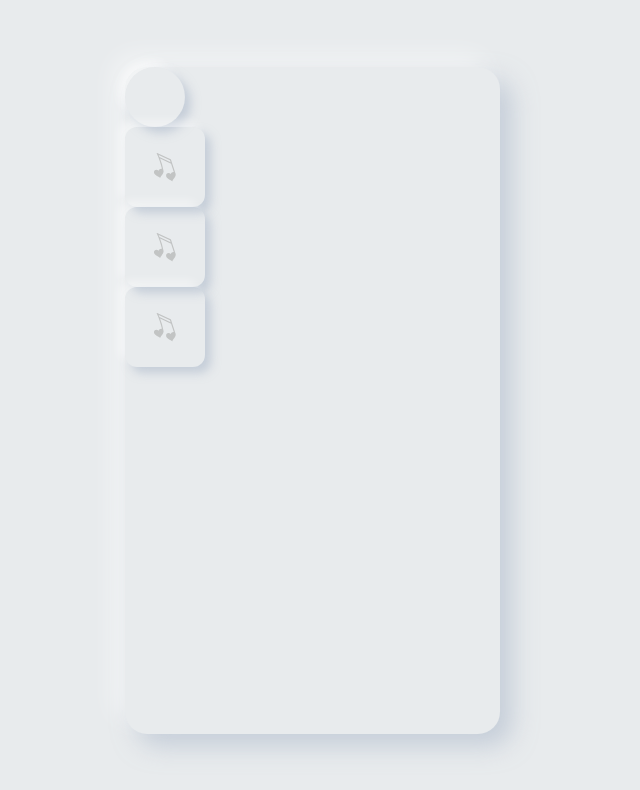
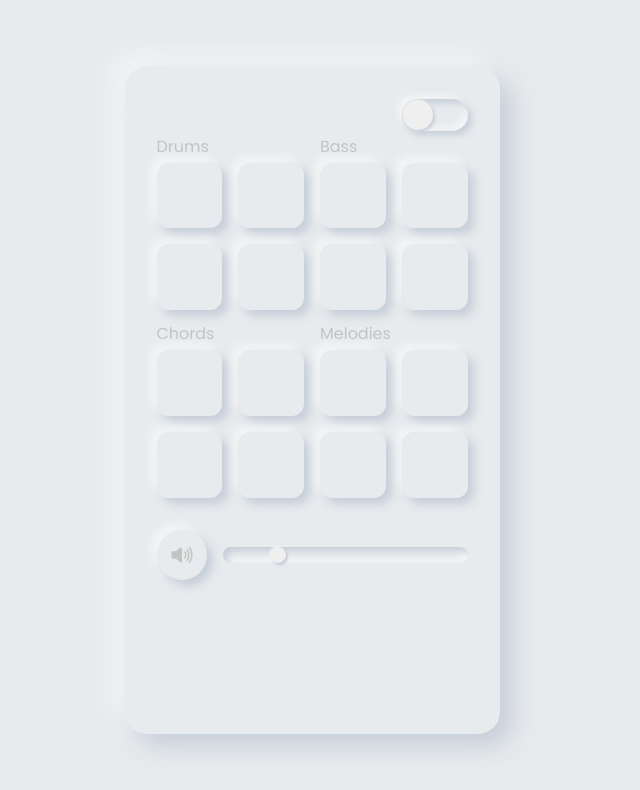
Before and after one commit to haileychoi15/digital-studio, a React (Create React App) app: page /#/experiment2 in a window 1280 px wide. Shown: the top 790 px of the page, without its empty margins (328-968 px from the left). Built offline with nearby package versions, Linux system fonts and the light colour scheme.

Commit message:
experiment2 instrucments and volume controller

```diff
--- /dev/null
+++ b/src/components/Instrucment.js
@@ -0,0 +1,90 @@
+import React from 'react';
+import styled, { css } from 'styled-components';
+
+const Container = styled.div`
+    max-width: 50%;
+    &:nth-child(2n-1) {
+        padding-right: 0.5rem;
+    }
+    &:nth-child(2n) {
+        padding-left: 0.5rem;
+    }
+`;
+
+const ButtonList = styled.ul`
+    display: flex;
+    flex-wrap: wrap;
+    justify-content: space-between;
+    width: 100%;
+`;
+
+const Name = styled.h2`
+    font-size: 1rem;
+    font-weight: 400;
+
+    margin-bottom: 0.5rem;
+`;
+
+const Label = styled.label`
+    position: absolute;
+    display: block;
+    width: 100%;
+    height: 100%;
+`;
+
+const SquareButton = styled.div`
+    position: relative;
+    display: flex;
+    justify-content: center;
+    align-items: center;
+    border: none;
+    border-radius: 12px;
+    font-size: 2rem;
+    box-shadow: 6px 6px 10px 0 rgba(163, 177, 198, 0.5),
+        -6px -6px 10px 0 rgba(255, 255, 255, 0.5);
+    color: inherit;
+    background-color: inherit;
+    transition: all 250ms;
+    overflow: clip;
+
+    ${({ buttonWidth }) => buttonWidth && css`
+        width: ${buttonWidth}px;
+        height: ${buttonWidth}px;
+    `}
+
+    ${({ checked }) => checked && css`
+        box-shadow: inset 6px 6px 10px 0 rgba(163, 177, 198, 0.5),
+            inset -6px -6px 10px 0 rgba(255, 255, 255, 0.5);
+    `}
+
+    &:first-child {
+        margin-bottom: 1rem;
+    }
+`;
+
+function Instrucment({ InstrucmentList, name, selected, setSelected, buttonWidth }) {
+
+    const handleOnChange = (checked, value) => {
+        checked ? setSelected('') : setSelected(value);
+    };
+
+    return (
+        <Container>
+            <Name>{`${name}`}</Name>
+            <ButtonList>
+                {InstrucmentList.map((item, index) =>
+                    <li key={index}>
+                        <SquareButton buttonWidth={buttonWidth} checked={selected === item.value}>
+                            {/* <item.icon /> */}
+                            <Label htmlFor={item.key}>
+                                <input type="checkbox" id={item.key} name={name} value={selected} checked={selected === item.value} onChange={() => handleOnChange(selected === item.value, item.value)} />
+                            </Label>
+                        </SquareButton>
+                    </li>
+                )}
+            </ButtonList>
+        </Container>
+    )
+}
+
+export default Instrucment
--- a/src/views/Experiment2.js
+++ b/src/views/Experiment2.js
@@ -1,7 +1,10 @@
 import React, { useState, useEffect, useRef } from 'react';
 import styled, { css } from 'styled-components';
-import * as Tone from 'tone';
-import { GiLoveSong } from 'react-icons/gi';
+//import * as Tone from 'tone';
+import { useEventListener } from 'hooks/useEventListener';
+import { GiGuitarBassHead, GiDrum } from 'react-icons/gi';
+import { IoVolumeHigh, IoVolumeMute } from 'react-icons/io5';
+import Instrucment from 'components/Instrucment';
 
 const Container = styled.div`
     display: flex;
@@ -9,14 +12,14 @@ const Container = styled.div`
     align-items: center;
     width: 100vw;
     height: 100vh;
-    font-family: 'Lora', serif;
-    font-size: 1.2rem;
+    //font-family: 'Lora', serif;
+    font-size: 1rem;
     font-weight: 400;
-    color: #fff;
+    color: #c2c4c4;
     background-color: #e8ebed;
     overflow: hidden;
 
-    input {
+    input[type=checkbox] {
         position: absolute;
         top: 50%;
         left: 50%;
@@ -24,12 +27,110 @@ const Container = styled.div`
         z-index: -100;
         opacity: 0;
     }
+
+    input[type=range] {
+    -webkit-appearance: none;
+    width: 100%;
+    height: 100%;
+    border-radius: 22px;
+    background: none;
+    cursor: pointer;
+    transition: all 450ms ease-in;
+  }
+
+  input[type=range]:focus {
+    outline: none;
+  }
+
+  input[type=range]::-webkit-slider-thumb{
+    -webkit-appearance: none;
+    width: 16px;
+    height: 16px;
+    background: #efefef;
+    border: 1px solid #efefef;
+    border-radius:50%;
+    cursor: pointer;
+
+    box-shadow: 2px 2px 2px 0 rgba(163, 177, 198, 0.5),
+             -1px -1px 2px 0 rgba(255, 255, 255, 0.5);
+  }
+
+  input[type=range]::-moz-range-thumb{
+    -webkit-appearance: none;
+    width: 16px;
+    height: 16px;
+    background: #efefef;
+    border: 1px solid #efefef;
+    border-radius:50%;
+    cursor: pointer;
+
+    box-shadow: 2px 2px 2px 0 rgba(163, 177, 198, 0.5),
+             -1px -1px 2px 0 rgba(255, 255, 255, 0.5);
+  }
+`;
+
+const OnOffButton = styled.button`
+    display: block;
+    position: relative;
+    width: 66px;
+    height: 32px;
+    border: none;
+    //border: 1px solid #e8ebed;
+    border-radius: 20px;
+    background: none;
+    box-shadow: inset 4px 4px 6px 0 rgba(163, 177, 198, 0.5),
+            inset -4px -4px 6px 0 rgba(255, 255, 255, 0.5),
+             4px 4px 6px 0 rgba(163, 177, 198, 0.5),
+             -4px -4px 6px 0 rgba(255, 255, 255, 0.5);
+    overflow: hidden;
+
+    margin-left: auto;
+    margin-right: 0;
+    margin-bottom: 0.5rem;
+`;
+
+const OnOffBackground = styled.div`
+     position: absolute;
+     top: 0;
+     left: 0;
+     width: 0;
+     height: 100%;
+     border-radius: 20px;
+     background-color: #a6e7ff;
+     box-shadow: inset 4px 4px 6px 0 rgba(163, 177, 198, 0.5),
+            inset -4px -4px 6px 0 rgba(255, 255, 255, 0.5);
+    transition: all 250ms ease-in;
+
+    ${({ isOn }) => isOn && css`
+        width: 100%;
+    `}
+`;
+
+const CircleButton = styled.div`
+    position: absolute;
+    width: 30px;
+    height: 30px;
+    top: 1px;
+    left: 1px;
+    border: none;
+    border-radius: 50%;
+    background-color: #efefef;
+    box-shadow: 2px 2px 3px 0 rgba(163, 177, 198, 0.5),
+             -2px -2px 3px 0 rgba(255, 255, 255, 0.5);
+    transform: translateX(0);
+    transition: all 200ms ease-in;
+
+    ${({ isOn }) => isOn && css`
+        transform: translateX(calc(63px - 30px));
+        box-shadow: 2px 2px 3px 0 rgba(163, 177, 198, 0.5);
+    `}
 `;
 
 const Mobile = styled.div`
     position: relative;
     width: 100%;
     height: 100%;
+    padding: 2rem;
     box-shadow: 12px 12px 24px 0 rgba(163, 177, 198, 0.5),
         -12px -12px 24px 0 rgba(255, 255, 255, 0.5);
 
@@ -40,134 +141,275 @@ const Mobile = styled.div`
     }
 `;
 
-const Label = styled.label`
-    position: absolute;
-    display: block;
-    width: 100%;
-    height: 100%;
+const AnimatedRing = styled.div`
+  position: relative;
+  background: none;
+  width: 140px;
+  height: 140px;
+  overflow: hidden;
+  display:flex;
+  justify-content: center;
+  align-items: center;
+  border-radius: 50%;
 `;
 
-const SquareButton = styled.div`
-    position: relative;
+const OuterRing = styled.div`
+  width: 100%;
+  height: 100%;
+  background-image: linear-gradient(135deg, #FEED07 0%, #FE6A50 5%, #ED00AA 15%, #2FE3FE 50%, #8900FF 100%);
+  border-radius: 50%;
+  box-shadow:
+   20px 20px 60px #bebebe,
+   -20px -20px 60px #ffffff;
+
+  animation-duration: 2s;
+  animation-name: rotate;
+  animation-iteration-count: infinite;
+
+  @keyframes rotate {
+    0% {transform:rotate(0deg);}
+    100% {transform:rotate(360deg);}
+  }
+`;
+
+const InnerRing = styled.div`
+  position: absolute;
+  top: 50%;
+  left: 50%;
+  transform: translate(-50%, -50%);
+  height: calc(100% - 10px);
+  width: calc(100% - 10px);
+  background: linear-gradient(125deg, #fff, #cfcfcf);
+  border-radius: 50%;
+`;
+
+const RoundButton = styled.div`
     display: flex;
     justify-content: center;
     align-items: center;
-    width: 80px;
-    height: 80px;
-    border: none;
-    border-radius: 12px;
-    font-size: 2rem;
-    box-shadow: 6px 6px 10px 0 rgba(163, 177, 198, 0.5),
-        -6px -6px 10px 0 rgba(255, 255, 255, 0.5);
-    color: #c2c4c4;
-    background-color: inherit;
-    transition: all 250ms;
-    overflow: clip;
-
-    ${({ checked }) => checked && css`
-        box-shadow: inset 6px 6px 10px 0 rgba(163, 177, 198, 0.5),
-            inset -6px -6px 10px 0 rgba(255, 255, 255, 0.5);
-    `}
-`;
-
-const RoundButton = styled.div`
-    width: 60px;
-    height: 60px;
+    width: 50px;
+    height: 50px;
     border: none;
     border-radius: 50%;
+    font-size: 1.5rem;
     box-shadow: 6px 6px 10px 0 rgba(163, 177, 198, 0.5),
         -6px -6px 10px 0 rgba(255, 255, 255, 0.5);
     color: inherit;
     background-color: inherit;
     transition: all 250ms;
 
-    ${({ checked }) => checked && css`
+    &:active {
         box-shadow: inset 6px 6px 10px 0 rgba(163, 177, 198, 0.5),
             inset -6px -6px 10px 0 rgba(255, 255, 255, 0.5);
+    }
+
+    margin-right: 1rem;
+
+    ${({ size }) => size === 'big' && css`
+        width: 140px;
+        height: 140px;
     `}
+`;
+
+const InstrucmentSection = styled.section`
+    display: flex;
+    flex-wrap: wrap;
+
+    margin-bottom: 1rem;
+`;
+
+const VolumeSection = styled.section`
+    display: flex;
+    justify-content: space-between;
+    align-items: center;
+`;
+
+const VolumeController = styled.div`
+    position: relative;
+    display: flex;
+    justify-content: center;
+    align-items: center;
+    flex-grow: 1;
+    width: 242px;
+    height: 16px;
+    border-radius: 20px;
+    box-shadow: inset 4px 4px 6px 0 rgba(163, 177, 198, 0.5),
+            inset -4px -4px 6px 0 rgba(255, 255, 255, 0.5);
+    background: none;
 `;
 
 function Experiment2() {
 
-    // const synth = new Tone.PolySynth(Tone.Synth).toDestination();
-    // const now = Tone.now();
+    const mobile = useRef();
 
-    const synth = useRef(null);
-    const loop = useRef(null);
+    const [isOn, setIsOn] = useState(false);
+    const [isMute, setIsMute] = useState(false);
+    const [volume, setVolume] = useState(20);
+    const [buttonWidth, setButtonWidth] = useState(0);
+    const [drumSelected, setDrumSelected] = useState('');
+    const [bassSelected, setBassSelected] = useState('');
+    const [chordSelected, setChordSelected] = useState('');
+    const [melodySelected, setMelodySelected] = useState('');
 
-    const [checked, setChecked] = useState(
-        new Array([0,0,0,0].length).fill(false)
-    );
+    const handleVolumeChange = (e) => {
+        const { target: { value } } = e;
+        Number(value) === 0 ? setIsMute(true) : setIsMute(false);
+        setVolume(value);
+    }
 
-    const handleOnClick = (index) => {
-        if (!checked[index]) {
-            loop.current = new Tone.Loop(song, '4n');
-            synth.current = new Tone.MembraneSynth().toDestination();
+    const handlVolumeClick = () => {
+        isMute ? setVolume(20) : setVolume(0);
+        setIsMute((prev) => !prev);
+    }
 
-            Tone.Transport.bpm.value = 140;
-            Tone.Transport.start();
-            setTimeout(() => loop.current.start(0), 100);
+    const handleOnOffClick = () => {
+        if(isOn) {
+            setDrumSelected('');
+            setBassSelected('');
+            setChordSelected('');
+            setMelodySelected('');
         }
-        else {
-            Tone.Transport.stop();
+        setIsOn((prev) => !prev);
+    }
+
+    const handleResize = () => {
+        const { current } = mobile;
+        if(current) {
+            const buttonsWidth = current.clientWidth - (16 * 7);
+            setButtonWidth(buttonsWidth / 4);
         }
     }
 
-    const handleOnChange = (index) => {
-        const updatedChecked = checked.map((item, i) =>
-          i === index ? !item : item
-        );
-
-        if (checked) {
-            // const player = new Tone.Player("https://tonejs.github.io/audio/berklee/gong_1.mp3").toDestination();
-            // Tone.loaded().then(() => {
-            //     player.start();
-            // });
-
-            // Tone.Transport.start();
-            // loop.current.start(0);
-        }
-
-        setChecked(updatedChecked);
-    };
-
-    const song = (time) => {
-        synth.current.triggerAttackRelease("C2", "8n", time);
-        console.log(time);
-    }
+    useEffect(() => {
+        console.log(isMute);
+    }, [isMute]);
 
     useEffect(() => {
-        // loop.current = new Tone.Loop(song, '4n');
-        // synth.current = new Tone.MembraneSynth().toDestination();
-        // Tone.Transport.start();
-        // loop.current.start(0);
+        handleResize();
     }, []);
 
-    const buttons = [
+    const drumList = [
         {
-            name: 'drum1'
+            key: 'drum1',
+            value: 'drum1',
+            icon: GiDrum
         },
         {
-            name: 'drum2'
+            key: 'drum2',
+            value: 'drum2',
+            icon: GiDrum
         },
         {
-            name: 'drum3'
+            key: 'drum3',
+            value: 'drum3',
+            icon: GiDrum
+        },
+        {
+            key: 'drum4',
+            value: 'drum4',
+            icon: GiDrum
         }
     ];
+
+    const bassList = [
+        {
+            key: 'bass1',
+            value: 'bass1',
+            icon: GiGuitarBassHead
+        },
+        {
+            key: 'bass2',
+            value: 'bass2',
+            icon: GiGuitarBassHead
+        },
+        {
+            key: 'bass3',
+            value: 'bass3',
+            icon: GiGuitarBassHead
+        },
+        {
+            key: 'bass4',
+            value: 'bass4',
+            icon: GiGuitarBassHead
+        }
+    ];
+
+    const chordList = [
+        {
+            key: 'chord1',
+            value: 'chord1',
+            icon: GiGuitarBassHead
+        },
+        {
+            key: 'chord2',
+            value: 'chord2',
+            icon: GiGuitarBassHead
+        },
+        {
+            key: 'chord3',
+            value: 'chord3',
+            icon: GiGuitarBassHead
+        },
+        {
+            key: 'chord4',
+            value: 'chord4',
+            icon: GiGuitarBassHead
+        }
+    ];
+
+    const melodyList = [
+        {
+            key: 'melody1',
+            value: 'melody1',
+            icon: GiGuitarBassHead
+        },
+        {
+            key: 'melody2',
+            value: 'melody2',
+            icon: GiGuitarBassHead
+        },
+        {
+            key: 'melody3',
+            value: 'melody3',
+            icon: GiGuitarBassHead
+        },
+        {
+            key: 'melody4',
+            value: 'melody4',
+            icon: GiGuitarBassHead
+        }
+    ];
+
+    useEventListener(window, 'resize', handleResize);
+
     return (
         <Container>
-            <Mobile>
-                <RoundButton>
-
-                </RoundButton>
-                {buttons.map((button, index) =>
-                    <SquareButton key={index} checked={checked[index]} onClick={() => handleOnClick(index)} >
-                        <GiLoveSong />
-                        <Label>
-                            <input type="checkbox" value={button.name} checked={checked[index]} onChange={() => handleOnChange(index)} />
-                        </Label>
-                    </SquareButton>
-                )}
+            <Mobile ref={mobile}>
+                <OnOffButton onClick={handleOnOffClick}>
+                    <OnOffBackground isOn={isOn}></OnOffBackground>
+                    <CircleButton isOn={isOn}></CircleButton>
+                </OnOffButton>
+                {/* <RoundButton size="big">
+                    <AnimatedRing>
+                        <OuterRing></OuterRing>
+                        <InnerRing></InnerRing>
+                    </AnimatedRing>
+                </RoundButton> */}
+                <InstrucmentSection>
+                    <Instrucment InstrucmentList={drumList} name="Drums" selected={drumSelected} setSelected={setDrumSelected} buttonWidth={buttonWidth} />
+                    <Instrucment InstrucmentList={bassList} name="Bass" selected={bassSelected} setSelected={setBassSelected} buttonWidth={buttonWidth} />
+                    <Instrucment InstrucmentList={chordList} name="Chords" selected={chordSelected} setSelected={setChordSelected} buttonWidth={buttonWidth} />
+                    <Instrucment InstrucmentList={melodyList} name="Melodies" selected={melodySelected} setSelected={setMelodySelected} buttonWidth={buttonWidth} />
+                </InstrucmentSection>
+                <VolumeSection>
+                    <RoundButton onClick={handlVolumeClick}>
+                        {isMute ? <IoVolumeMute /> : <IoVolumeHigh /> }
+                    </RoundButton>
+                    <VolumeController>
+                        {/* <label htmlFor="volume" >Volume</label> */}
+                        <input type="range" id="volume" min="0" max="100" step="1" value={volume} onChange={(e) => handleVolumeChange(e)} />
+                    </VolumeController>
+                </VolumeSection>
             </Mobile>
         </Container>
     )
```
